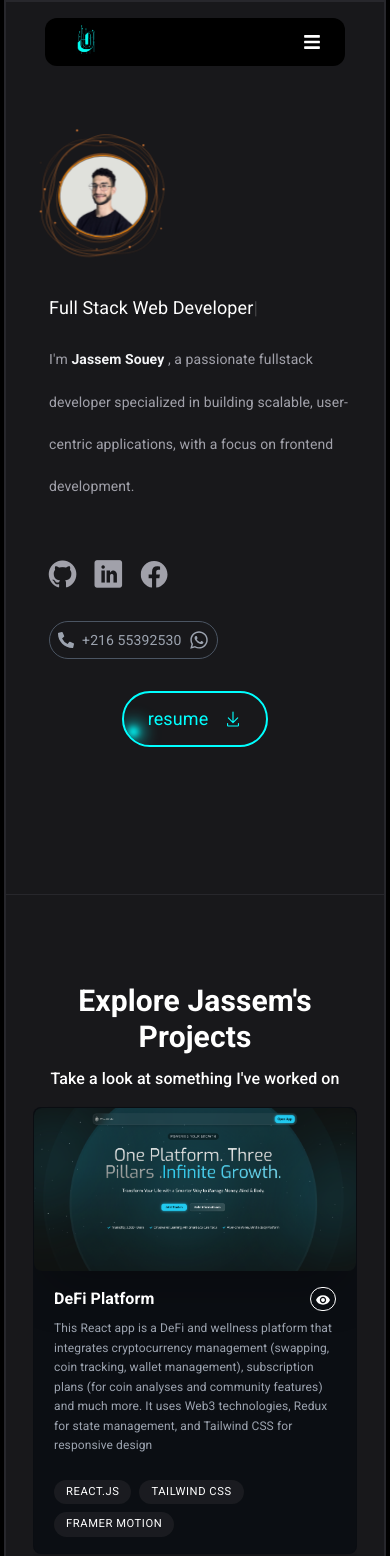
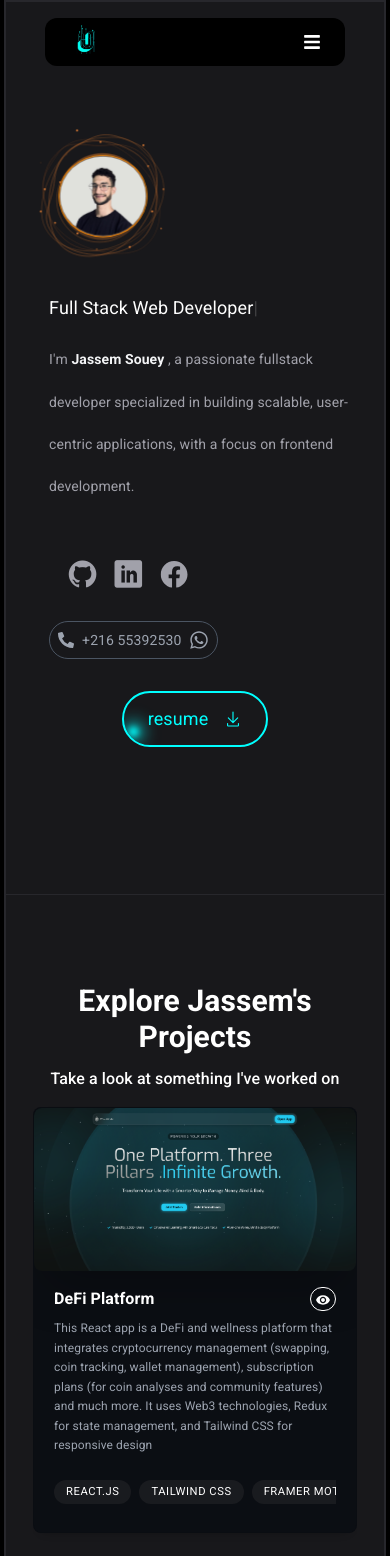
Before and after one commit to jassem-1/portfolio-new, a React (Vite) app: page / in a window 390 px wide. Shown: the top 1556 px of the page. Built offline with nearby package versions, Linux system fonts and the light colour scheme.

Commit message:
resume mai 2025 && tags in project card fixed

```diff
--- a/src/components/2-hero/Hero.jsx
+++ b/src/components/2-hero/Hero.jsx
@@ -74,7 +74,7 @@ const Hero = () => {
             a passionate fullstack developer specialized in building scalable,
             user-centric applications, with a focus on frontend development.
           </p>
-          <div className="all-icons flex sm:scale-100 scale-75 sm:mr-0 -ml-5">
+          <div className="all-icons flex sm:scale-100 scale-75 sm:mr-0">
             {/* GitHub Icon */}
             <a
               href="https://github.com/jassem-1" // Replace with your GitHub URL
@@ -130,7 +130,7 @@ const Hero = () => {
 
       <a
         className="mt-2"
-        href="/Resume-Jassem-2025.pdf" // Path to the PDF file
+        href="Resume-mai-2025.pdf" // Path to the PDF file
         download="jassem-resume.pdf" // This triggers the file download with a custom file name
       >
         <NeonButton />
--- a/src/components/3-main/data.ts
+++ b/src/components/3-main/data.ts
@@ -29,7 +29,15 @@ export const projectsData: ProjectData[] = [
     title: "DeFi Platform",
     description:
       "This React app is a DeFi and wellness platform that integrates cryptocurrency management (swapping, coin tracking, wallet management), subscription plans (for coin analyses and community features) and much more. It uses Web3 technologies, Redux for state management, and Tailwind CSS for responsive design",
-    tags: ["React.js", "Tailwind CSS", "Framer Motion"],
+    tags: [
+      "React.js",
+      "Tailwind CSS",
+      "Framer Motion",
+      "Web3",
+      "ChartJS",
+      "OneInch",
+      "Moralis",
+    ],
     imageUrl: flow, // Replace with an appropriate image URL or import
     videoUrl:
       "https://res.cloudinary.com/dbhrjqj53/video/upload/v1747390651/recording-25_EPHRSgK5_odbso5.mp4",
--- a/src/components/project.jsx
+++ b/src/components/project.jsx
@@ -6,9 +6,8 @@ import { useInView } from "react-intersection-observer";
 
 const Project = ({ title, description, tags, imageUrl, url, videoUrl }) => {
   const [isModalOpen, setModalOpen] = useState(false);
-  const [hasBeenInView, setHasBeenInView] = useState(false); // Tracks if the modal has been in view
+  const [hasBeenInView, setHasBeenInView] = useState(false);
 
-  // Intersection Observer hook for the modal
   const { ref: modalRef, inView: isModalInView } = useInView({
     threshold: 0.1,
     triggerOnce: false,
@@ -16,19 +15,19 @@ const Project = ({ title, description, tags, imageUrl, url, videoUrl }) => {
 
   useEffect(() => {
     if (isModalOpen && isModalInView) {
-      setHasBeenInView(true); // Modal has been in view
+      setHasBeenInView(true);
     }
     if (isModalOpen && !isModalInView && hasBeenInView) {
-      setModalOpen(false); // Close modal when it goes out of view
+      setModalOpen(false);
     }
   }, [isModalInView, isModalOpen, hasBeenInView]);
 
   const handleProjectClick = () => {
     if (url) {
-      window.open(url, "_blank"); // Open the URL in a new tab
+      window.open(url, "_blank");
     } else {
-      setModalOpen(true); // Open modal to display video if no URL is provided
-      setHasBeenInView(false); // Reset the view tracking when opening a modal
+      setModalOpen(true);
+      setHasBeenInView(false);
     }
   };
 
@@ -67,10 +66,10 @@ const Project = ({ title, description, tags, imageUrl, url, videoUrl }) => {
             <p className="my-2 xs:text-xs text-xs w-full leading-relaxed text-gray-400 dark:text-white/65">
               {description}
             </p>
-            <ul className="flex flex-wrap mt-4 gap-2 sm:mt-auto">
+            <ul className="flex mt-4 gap-2 pb-3 sm:mt-auto overflow-x-auto whitespace-nowrap scrollbar-hide touch-pan-x">
               {tags.map((tag, index) => (
                 <li
-                  className="bg-[#27272a] bg-opacity-55 px-3 py-1 text-[0.7rem] uppercase tracking-wider text-white rounded-full dark:text-white/70"
+                  className="bg-[#27272a] bg-opacity-55 px-3 py-1 text-[0.7rem] uppercase tracking-wider text-white rounded-full dark:text-white/70 inline-block"
                   key={index}
                 >
                   {tag}
@@ -81,7 +80,7 @@ const Project = ({ title, description, tags, imageUrl, url, videoUrl }) => {
         </section>
       </div>
 
-      {/* Using the Custom Modal for Video */}
+      {/* Custom Modal for Video */}
       {isModalOpen && (
         <CustomModal
           isOpen={isModalOpen}
```
Also changed, not shown: 1 other file (tests, documents, lock files or other folders).
